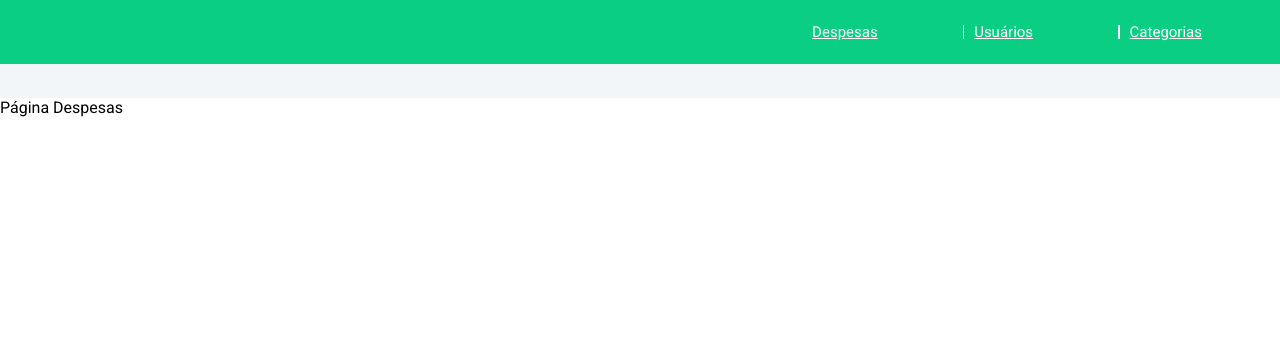
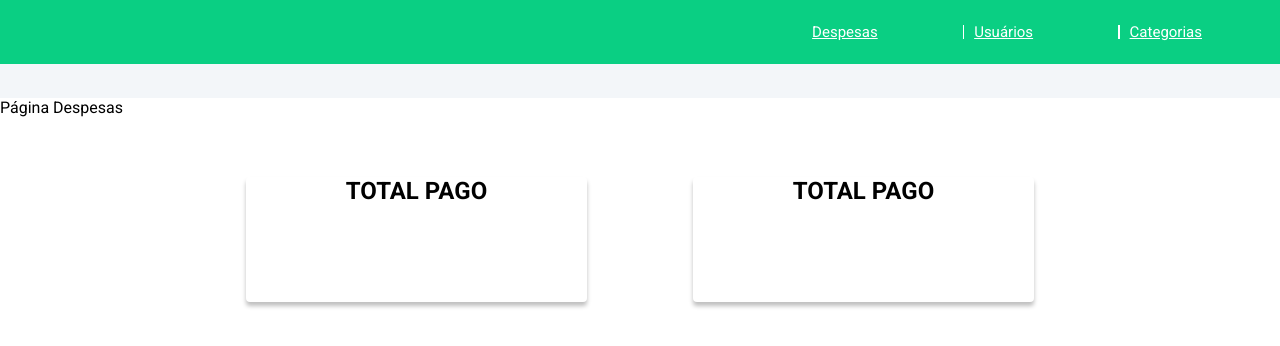
Before and after one commit to geovanaframil/expenseSystem, a React (Vite) app: page / in a window 1280 px wide. Shown: the top 346 px of the page. Built offline with nearby package versions, Linux system fonts and the light colour scheme.

Commit message:
Cria sumário

```diff
--- a/src/App.jsx
+++ b/src/App.jsx
@@ -1,6 +1,7 @@
 import Breadcrumb from './components/Breadcrumb';
 import Header from './components/Header';
 import { Router } from './router';
+import Summary from './components/Summary';
 
 function App() {
     return (
@@ -8,6 +9,7 @@ function App() {
             <Header />
             <Breadcrumb/>
             <Router />
+            <Summary />
         </div>
     );
 }
--- /dev/null
+++ b/src/components/Summary/Summary.module.css
@@ -0,0 +1,16 @@
+.summary {
+    display: flex;
+    gap: 106px;
+    justify-content: center;
+    margin-top: 60px;
+}
+
+.totalPaid, .totalExpenses {
+    width: 341px;
+    height: 125px;
+    border-radius: 4px;
+    font-weight: 700;
+    font-size: 24px;
+    text-align: center;
+    box-shadow: 0px 4px 4px rgba(0, 0, 0, 0.25);
+}
--- /dev/null
+++ b/src/components/Summary/index.jsx
@@ -0,0 +1,16 @@
+import styles from "./Summary.module.css";
+
+function Summary() {
+    return (
+        <div className={styles.summary}>
+            <div className={styles.totalPaid}>
+                <p>TOTAL PAGO</p>
+            </div>
+            <div className={styles.totalExpenses}>
+                <p>TOTAL PAGO</p>
+            </div>
+        </div>
+    )
+}
+
+export default Summary
```
